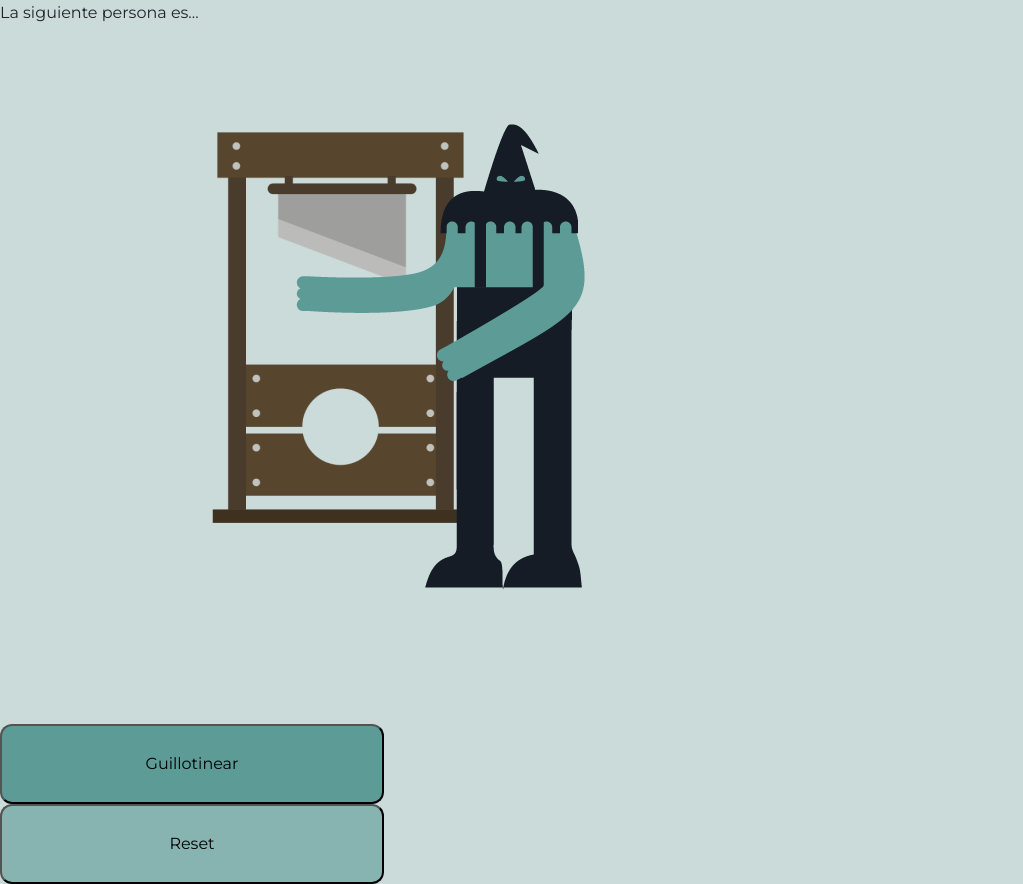
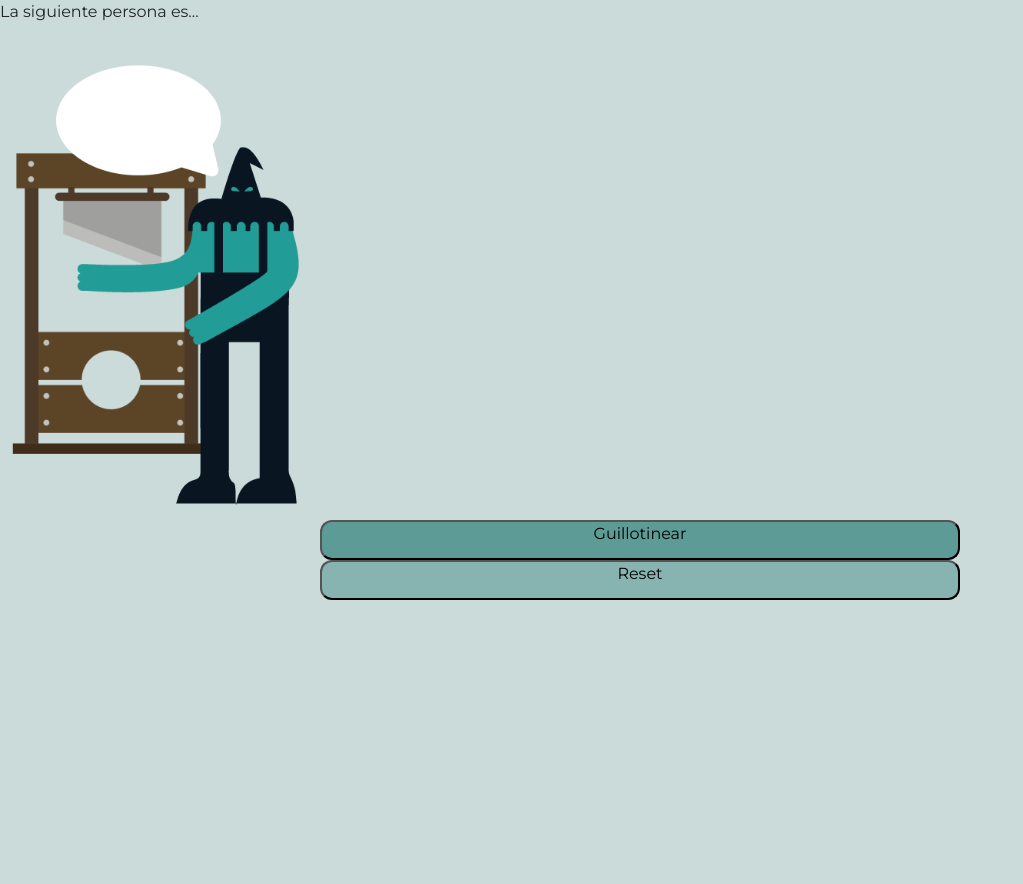
Before and after one commit to LiviuBadea08/Guillotine, a plain HTML site: page game.html in a window 1280 px wide. Shown: the whole page, without its empty margins (0-1023 px from the left). After the commit the page ends 800 px from the top, so only its background shows below. Drawn offline with nearby package versions, Linux system fonts and the light colour scheme.

Commit message:
changed img files

```diff
--- a/css/game.css
+++ b/css/game.css
@@ -1,7 +1,6 @@
 * {
     margin: 0;
     padding: 0;
-    box-sizing: border-box;
     font-family: 'Montserrat', sans-serif;
 
 }
@@ -15,29 +14,22 @@ body{
     display:flex;
     flex-direction: column;
     align-items: center;
-    justify-content: space-evenly;
-    height: 10vh;
-    width: 30vw;
+    justify-content: flex-start;
+    height: 5vh;
+    width: 50vw;
     background-color: #5C9B96;
     border-radius: 12px;
+    margin: auto;
 }
 
 .reset_button{
     background: #87B4B0;
 }
 
-.guillotina{
-    z-index: -1;
-}
 
-.verdugo{
-    display: flex;
-    flex-direction: row;
-    justify-content: center;
-    z-index: 1;
-}
-
-.guillotina{
+.illustration{
+    margin: 0;
+    height: 60vh;
     display: flex;
     justify-content: center;
 }
--- a/game.html
+++ b/game.html
@@ -14,11 +14,13 @@
 </head>
 <body>
     <!-- Div listas -->
+    <div class="coderText">
     <h7>La siguiente persona es...</h7>
     <p id="person"></p>
+    </div>
     <!-- Div Vectores -->
-    <div class="vectors">
-        <img src="/img/whole_vector_illustration.png" class="illustration"/>
+    <div>
+        <img src="/img/whole_illustration.png" class="illustration"/>
     </div>
     </div>
     <div>
```
Also changed, not shown: img/whole_illustration.png (added), img/whole_vector_illustration.png (deleted).
